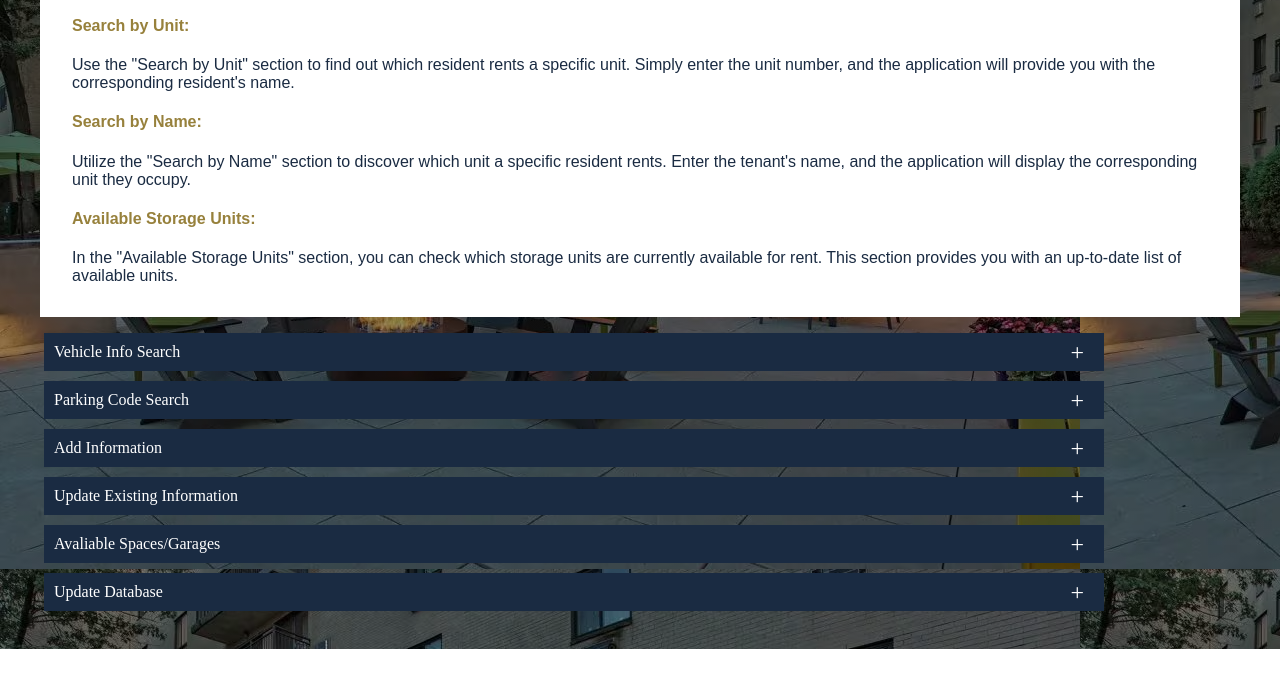
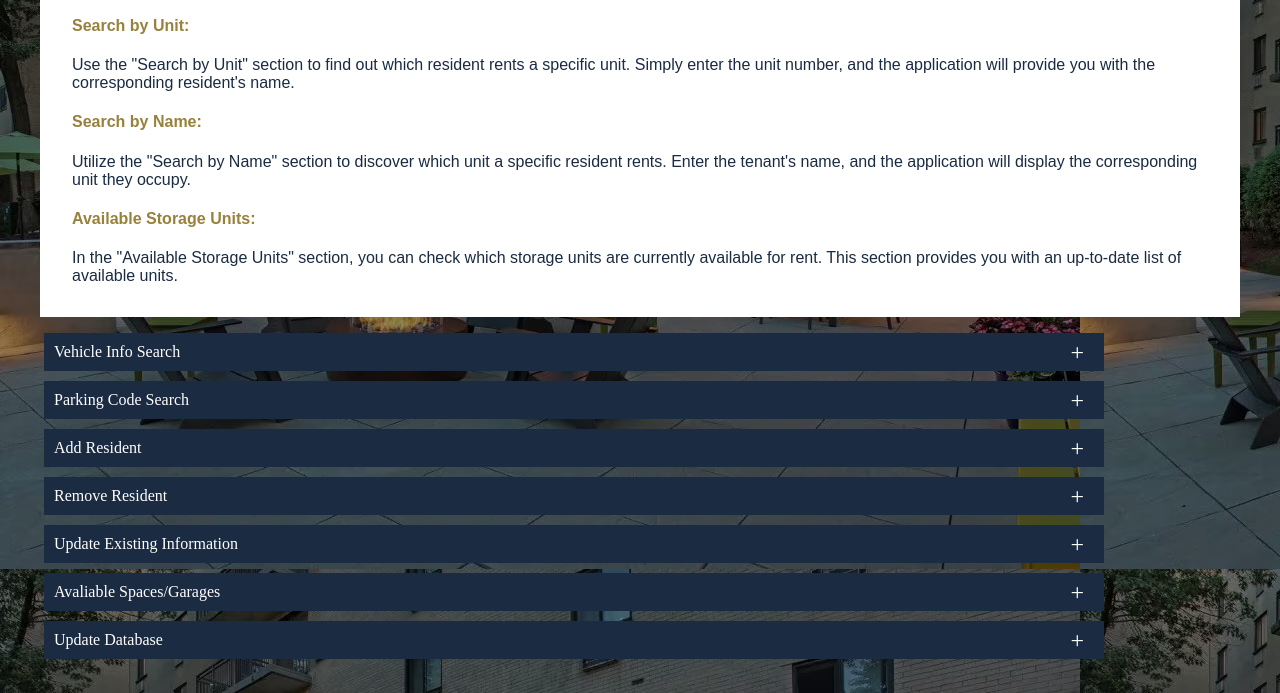
Before and after one commit to byerlyd21/eagleRockParking, a plain HTML site: page src/StorageUnit.html in a window 1280 px wide. Shown: the part 151-844 px from the top of the page. Before the commit the page ends 800 px from the top, so only its background shows below. Drawn offline with Linux system fonts and the light colour scheme.

Commit message:
Started 'remove resident' section

```diff
--- a/src/StorageUnit.html
+++ b/src/StorageUnit.html
@@ -60,7 +60,7 @@
 
             <div class="accordian">
                 <div class="contentBx">
-                    <div class="label">Add Information</div>
+                    <div class="label">Add Resident</div>
                     <div class="content">
                         <div class="input">
                             <div id="update-info">
@@ -114,6 +114,22 @@
                         <div>
                             <div>
                             <textarea class="confirm-update"></textarea>
+                            </div>
+                        </div>
+                    </div>
+                </div>
+            </div>
+            <div class="accordian">
+                <div class="contentBx">
+                    <div class="label">Remove Resident</div>
+                    <div class="content">
+                        <div class="input">
+                            <div id="resident-search">
+                                <input class="enter-short" id="resident-remove-name" type="text" placeholder="Full Name">
+                                <div class="right-button">
+                                    <button class="btn" id="remove-resident-button">Search</button>
+                                </div>
+                                <div id="removed-resident-confirmation"></div>
                             </div>
                         </div>
                     </div>
--- a/src/StorageUnit.js
+++ b/src/StorageUnit.js
@@ -266,6 +266,33 @@ function confirmAddInfo() {
     console.log(unitDict)
 }
 
+// Remove Resident
+const removeBtn = document.getElementById("remove-resident-button")
+removeBtn.addEventListener("click", removeResident());
+
+
+function removeResident() {
+    const residentRemoved = document.getElementById("resident-remove-name");
+    const removedResConf = document.getElementById("removed-resident-confirmation");
+
+    if (residentRemoved.value === "") {
+        removedResConf.innerHTML = "Please input resident you would like to remove"
+        return;
+    }
+
+    let residentRemovedRaw = residentRemoved.value.toLowerCase().replaceAll(/\s/g, "");
+
+    if (residentRemovedRaw in unitDict) {
+        removedResConf.innerHTML = `${unitDict[residentRemovedRaw]["firstName"]} ${unitDict[residentRemovedRaw]["lastName"]} was removed from the database`
+        delete unitDict[residentRemovedRaw]
+    } else {
+        removedResConf.innerHTML = "Resident not found"
+    }
+};
+
+
+
+// Update Database with CSV file
 const dropFile = document.getElementById("drop-file");
 
 dropFile.addEventListener("dragover", (e) => {
```
